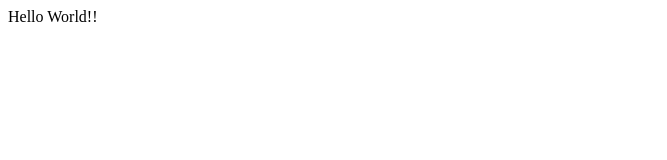
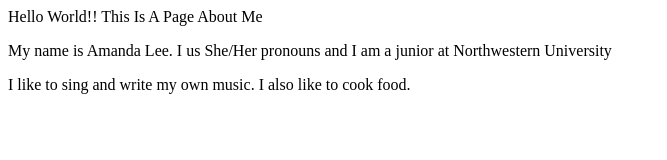
Before and after one commit to amandaklee28/Interactives, a plain HTML site: page index.html in a window 1280 px wide. Shown: the whole page, without its empty margins (0-667 px from the left). Drawn offline with Linux system fonts and the light colour scheme.

Commit message:
Update index.html

```diff
--- a/index.html
+++ b/index.html
@@ -1 +1,4 @@
 Hello World!!
+<h>This Is A Page About Me</h>
+<p> My name is Amanda Lee. I us She/Her pronouns and I am a junior at Northwestern University</p>
+<p> I like to sing and write my own music. I also like to cook food.</p>
```
